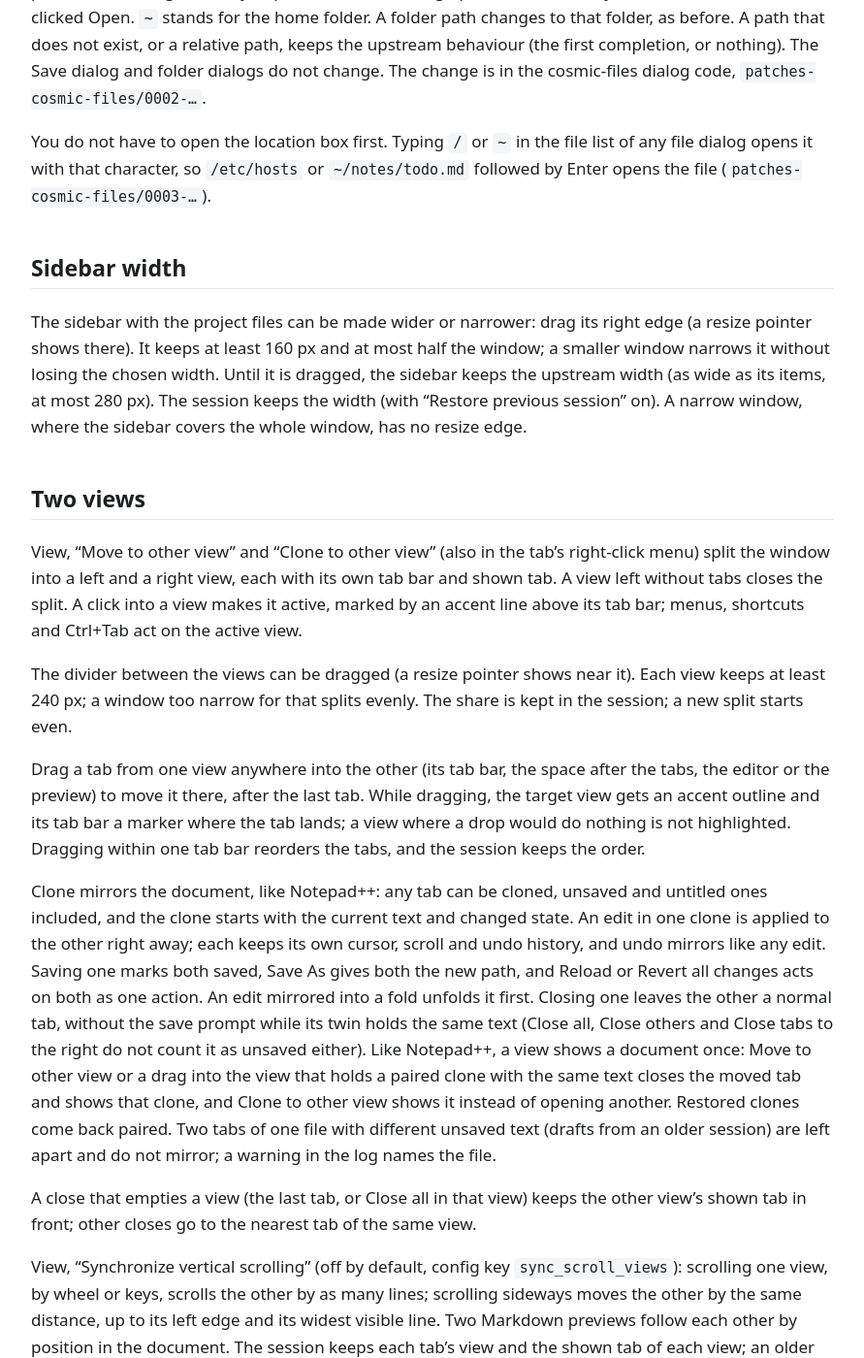
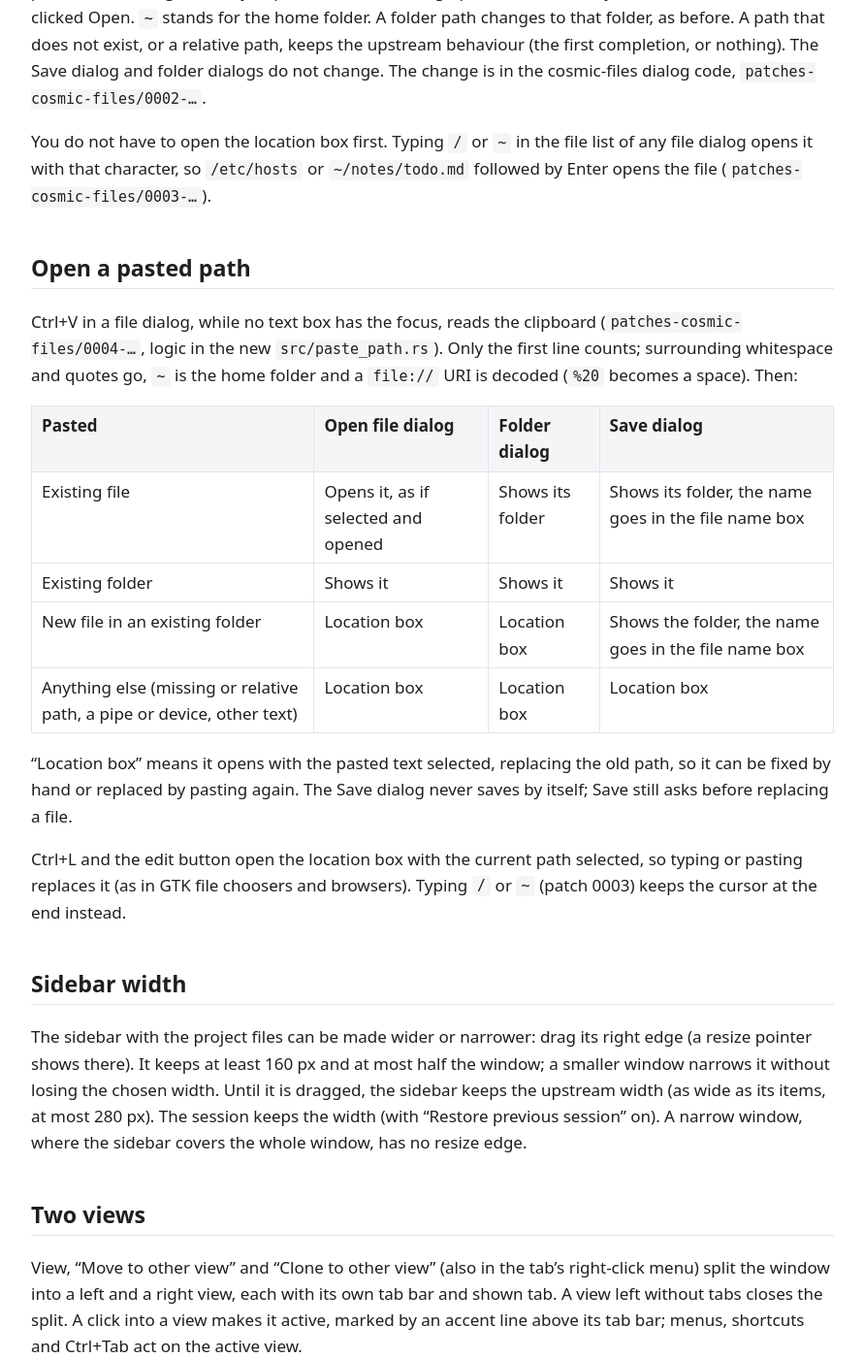
Before and after one commit to jwillmer/cosmic-desktop-extras, a Jekyll site: the page built from docs/text-editor.md, in a window 1280 px wide and 1400 px high, scrolled down 12352 px. Shown: the whole window at 97% size, without its empty margins (194-1085 px from the left). Built offline with Jekyll 4.4.1, drawn with Linux system fonts in a browser that asks for light colours; our own code applies the rules of GitHub Pages for plain Markdown files; some of the changed text lies outside the part shown.

Commit message:
File dialog: Ctrl+V opens a path from the clipboard, Ctrl+L edits the path
Co-Authored-By: Claude Opus 5.5 <noreply@anthropic.com>

```diff
--- a/docs/text-editor.md
+++ b/docs/text-editor.md
@@ -375,6 +375,28 @@ You do not have to open the location box first. Typing `/` or `~` in the file li
 dialog opens it with that character, so `/etc/hosts` or `~/notes/todo.md` followed by Enter opens
 the file (`patches-cosmic-files/0003-…`).
 
+## Open a pasted path
+
+Ctrl+V in a file dialog, while no text box has the focus, reads the clipboard
+(`patches-cosmic-files/0004-…`, logic in the new `src/paste_path.rs`). Only the first line counts;
+surrounding whitespace and quotes go, `~` is the home folder and a `file://` URI is decoded
+(`%20` becomes a space). Then:
+
+| Pasted | Open file dialog | Folder dialog | Save dialog |
+|---|---|---|---|
+| Existing file | Opens it, as if selected and opened | Shows its folder | Shows its folder, the name goes in the file name box |
+| Existing folder | Shows it | Shows it | Shows it |
+| New file in an existing folder | Location box | Location box | Shows the folder, the name goes in the file name box |
+| Anything else (missing or relative path, a pipe or device, other text) | Location box | Location box | Location box |
+
+"Location box" means it opens with the pasted text selected, replacing the old path, so it can be
+fixed by hand or replaced by pasting again. The Save dialog never saves by itself; Save still asks
+before replacing a file.
+
+Ctrl+L and the edit button open the location box with the current path selected, so typing or
+pasting replaces it (as in GTK file choosers and browsers). Typing `/` or `~` (patch 0003) keeps
+the cursor at the end instead.
+
 ## Sidebar width
 
 The sidebar with the project files can be made wider or narrower: drag its right edge (a resize
@@ -628,6 +650,7 @@ A Markdown file can come from anywhere, so a click in the preview never runs any
 | `0120` Markdown shortcuts panel | New `src/md_shortcuts.rs`: a context drawer page with every Markdown key, grouped as Text, Headings, Lists, Tables and Blocks, keycaps from the `key_bind.rs` constants; F1, a View menu entry (`menu.rs`) and a Show button in Settings > Markdown (`markdown.rs`); the panel keeps the editor focused and typing; Escape with nothing to cancel in the editor closes the drawer or the find bar (`text_box.rs`, `main.rs`); English strings; tests |
 | `patches-cosmic-files/0002-…` | Open dialog: Enter on the typed path of an existing file opens it; test |
 | `patches-cosmic-files/0003-…` | File dialogs: typing `/` or `~` in the file list opens the location box with it; test |
+| `patches-cosmic-files/0004-…` | File dialogs: Ctrl+V opens, shows or fills in a path from the clipboard (new `src/paste_path.rs`, hook in `dialog.rs`); Ctrl+L and the edit button select the path (`tab.rs`); tests |
 
 ## Installed files
 
```
Also changed, not shown: docs/index.md (+3 -2 lines), docs/README.md, text-editor/README.md, 4 other files.
